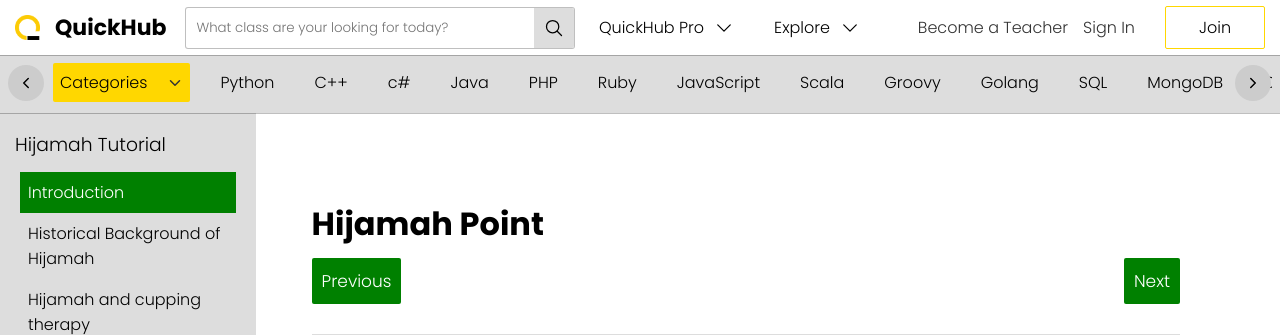
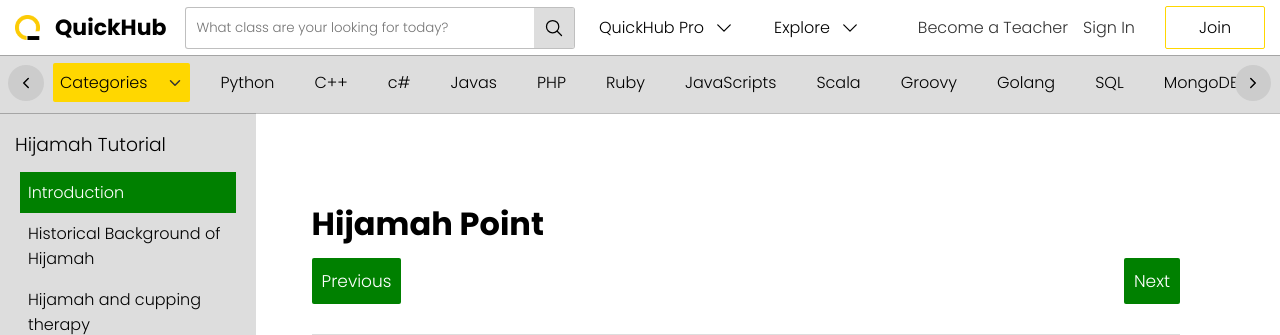
Before and after one commit to Herdham/QuickHub, a Django app: page /point/ in a window 1280 px wide. Shown: the top 335 px of the page. Run offline with Django 5.2, Linux system fonts and the light colour scheme; some web fonts are replaced.

Commit message:
more changes

```diff
--- a/QuickApp/templates/Template/allcourses/arabic_course/hijamah/hijamah_point.html
+++ b/QuickApp/templates/Template/allcourses/arabic_course/hijamah/hijamah_point.html
@@ -109,10 +109,10 @@
                             <li><a href="{% url 'default' %}">Python</a></li>
                             <li><a href="#">C++</a></li>
                             <li><a href="#">c#</a></li>
-                            <li><a href="#">Java</a></li>
+                            <li><a href="#">Javas</a></li>
                             <li><a href="#">PHP</a></li>
                             <li><a href="#">Ruby</a></li>
-                            <li><a href="#">JavaScript</a></li>
+                            <li><a href="#">JavaScripts</a></li>
                             <li><a href="#">Scala</a></li>
                             <li><a href="#">Groovy</a></li>
                             <li><a href="#">Golang</a></li>
```
